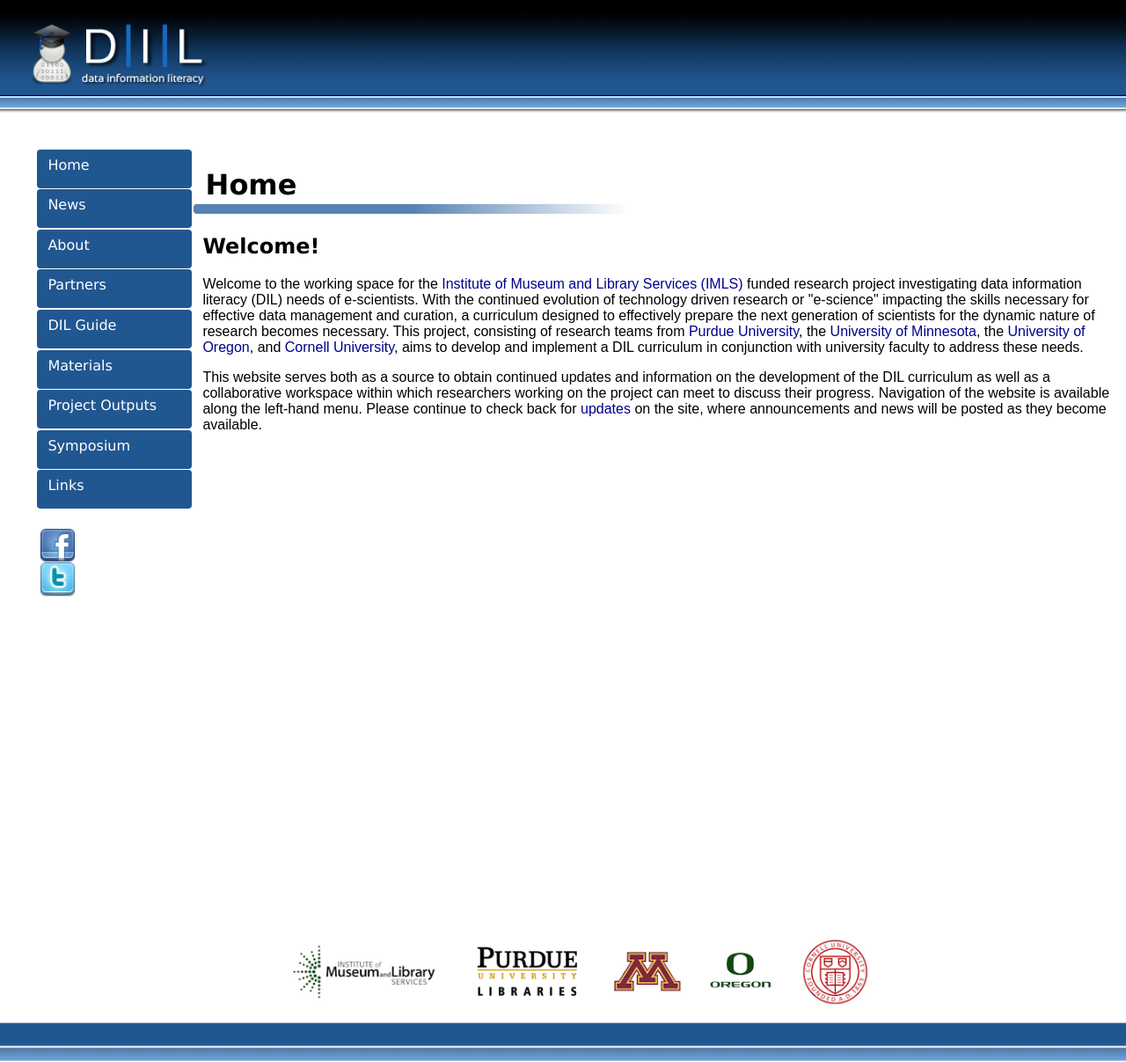
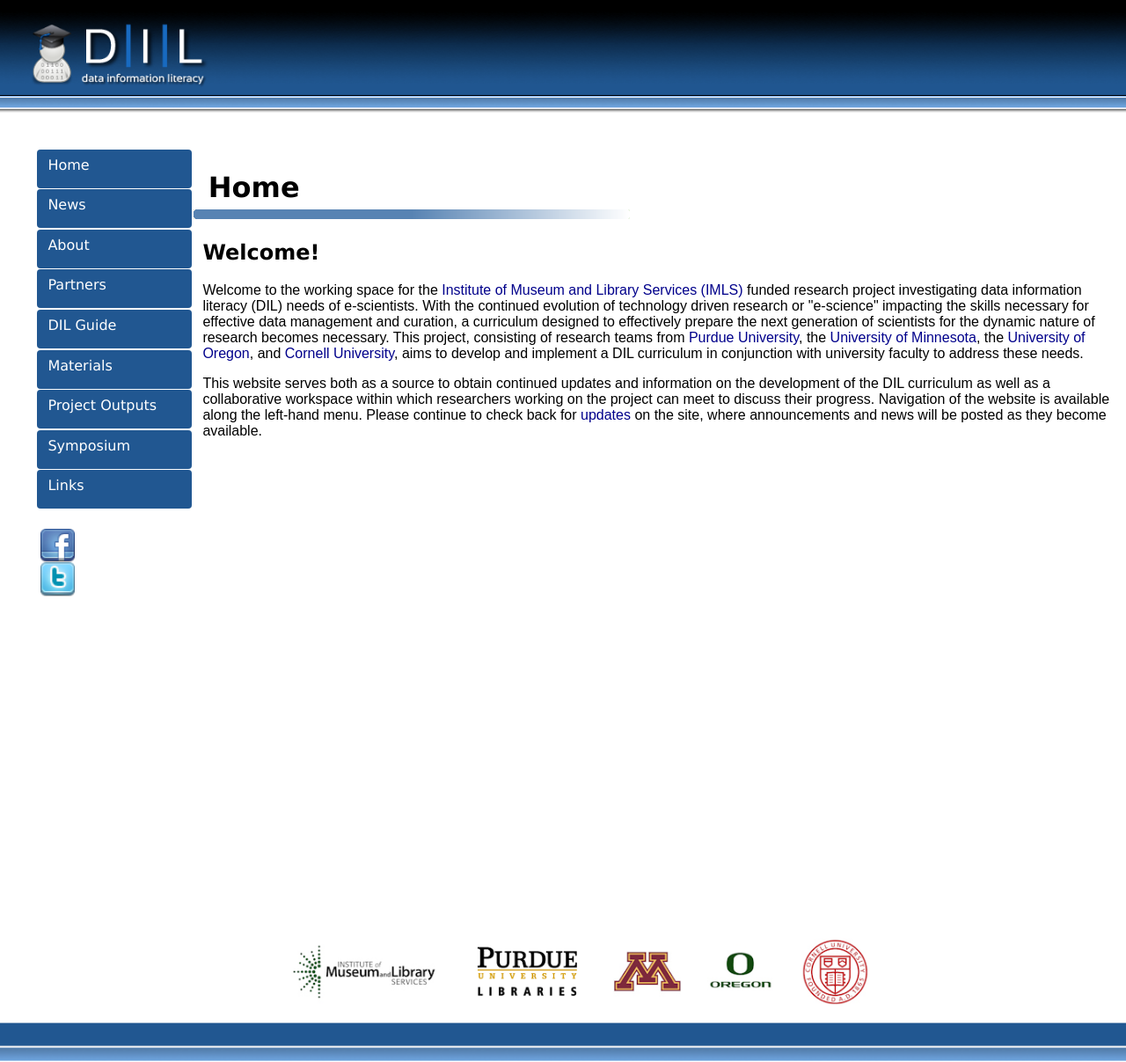
Before and after one commit to datainfolit/datainfolit, a Jekyll site: the page built from index.html, in a window 1280 px wide. Shown: the whole page at 88% size. Built offline with Jekyll 4.4.1, drawn with Linux system fonts in a browser that asks for light colours.

Commit message:
Update main.css

```diff
--- a/css/main.css
+++ b/css/main.css
@@ -16,7 +16,7 @@
 }
 h1.underline {
     background: url('../_images/hr5.png') no-repeat left bottom;
-    padding: 0.5em;
+    padding: 0.6em;
 }
 /*links*/
 a {
```
